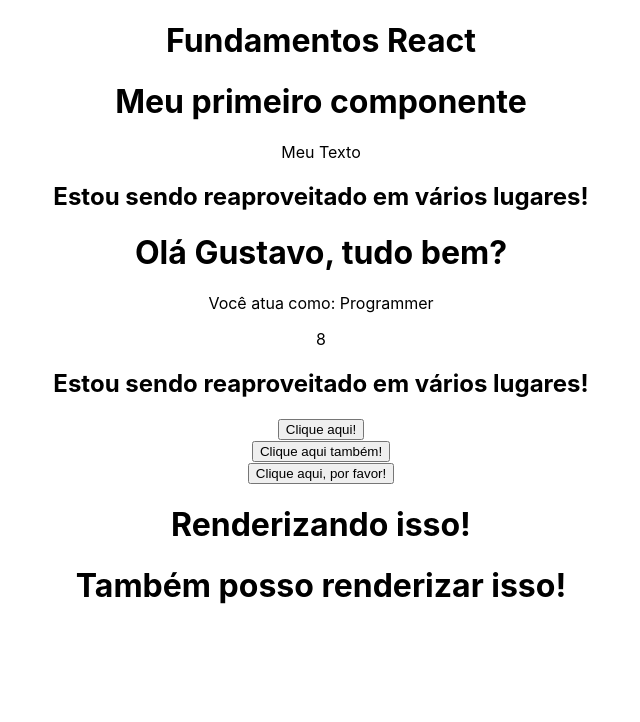
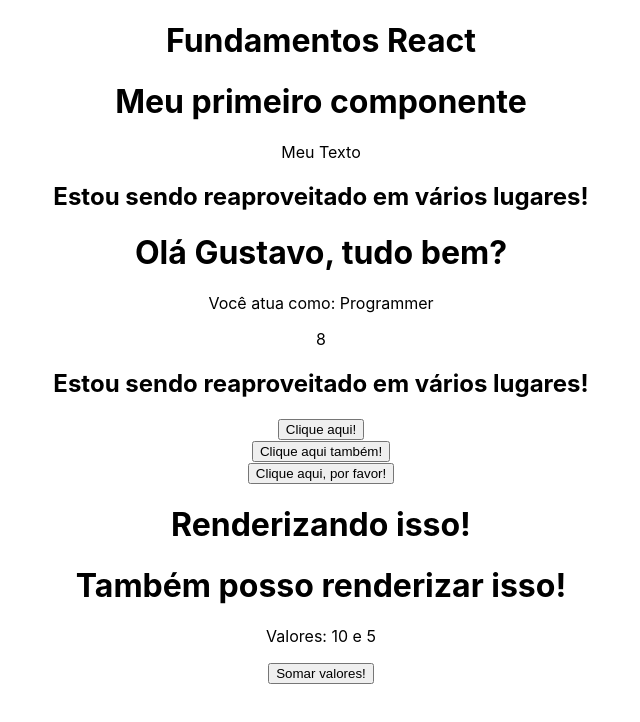
Before and after one commit to fernandesgustavo/curso_react, a React (Create React App) app in the folder 2_FUNDAMENTOS/fundamentos/: page / in a window 1280 px wide. Shown: the top 722 px of the page, without its empty margins (319-959 px from the left). Built offline with nearby package versions, Linux system fonts and the light colour scheme.

Commit message:
Seção 2 - Tarefa 2 - Desafio sobre os conceitos básicos de React

```diff
--- a/2_FUNDAMENTOS/fundamentos/src/App.js
+++ b/2_FUNDAMENTOS/fundamentos/src/App.js
@@ -3,6 +3,7 @@ import FirstComponent from "./components/FirstComponent";
 import TemplateExpressions from "./components/TemplateExpressions";
 import MyComponent from "./components/MyComponent";
 import Events from "./components/Events";
+import Challenge from "./components/Challenge";
 
 // styles / CSS
 import "./App.css";
@@ -15,6 +16,7 @@ function App() {
       <TemplateExpressions />
       <MyComponent />
       <Events />
+      <Challenge />
     </div>
   );
 }
--- /dev/null
+++ b/2_FUNDAMENTOS/fundamentos/src/components/Challenge.js
@@ -0,0 +1,21 @@
+const Challenge = () => {
+  const NumberOne = 10;
+  const NumberTwo = 5;
+
+  const AddValues = (a, b) => {
+    console.log("Soma dos valores: " + (a + b));
+  };
+
+  return (
+    <div>
+      <p>
+        Valores: {NumberOne} e {NumberTwo}
+      </p>
+      <button onClick={() => AddValues(NumberOne, NumberTwo)}>
+        Somar valores!
+      </button>
+    </div>
+  );
+};
+
+export default Challenge;
```
